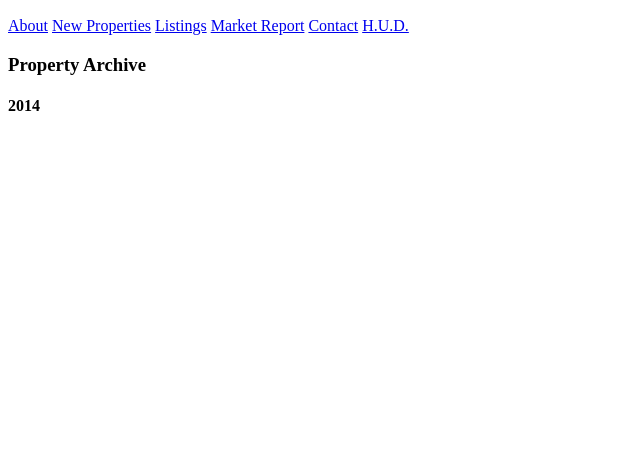
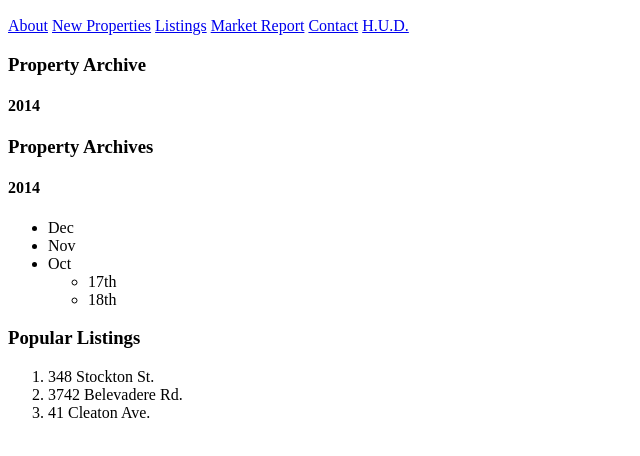
Before and after one commit to aburk3/exceptional-realty, a plain HTML site: page real-estate-listings.html in a window 1280 px wide. Shown: the part 110-566 px from the top of the page, without its empty margins (0-640 px from the left). Drawn offline with Linux system fonts and the light colour scheme.

Commit message:
Updated real-estate-listings.html

```diff
--- a/real-estate-listings.html
+++ b/real-estate-listings.html
@@ -19,5 +19,26 @@
     <h3>Property Archive</h3>
     <h4>2014</h4>
 
+    <h3>Property Archives</h3>
+    <h4>2014</h4>
+
+    <ul>
+      <li>Dec</li>
+      <li>Nov</li>
+      <li>Oct
+        <ul>
+          <li>17th</li>
+          <li>18th</li>
+        </ul>
+      </li>
+    </ul>
+
+    <h3>Popular Listings</h3>
+   <ol>
+     <li>348 Stockton St.</li>
+     <li>3742 Belevadere Rd.</li>
+     <li>41 Cleaton Ave.</li>
+   </ol>
+
   </body>
 </html>
```
